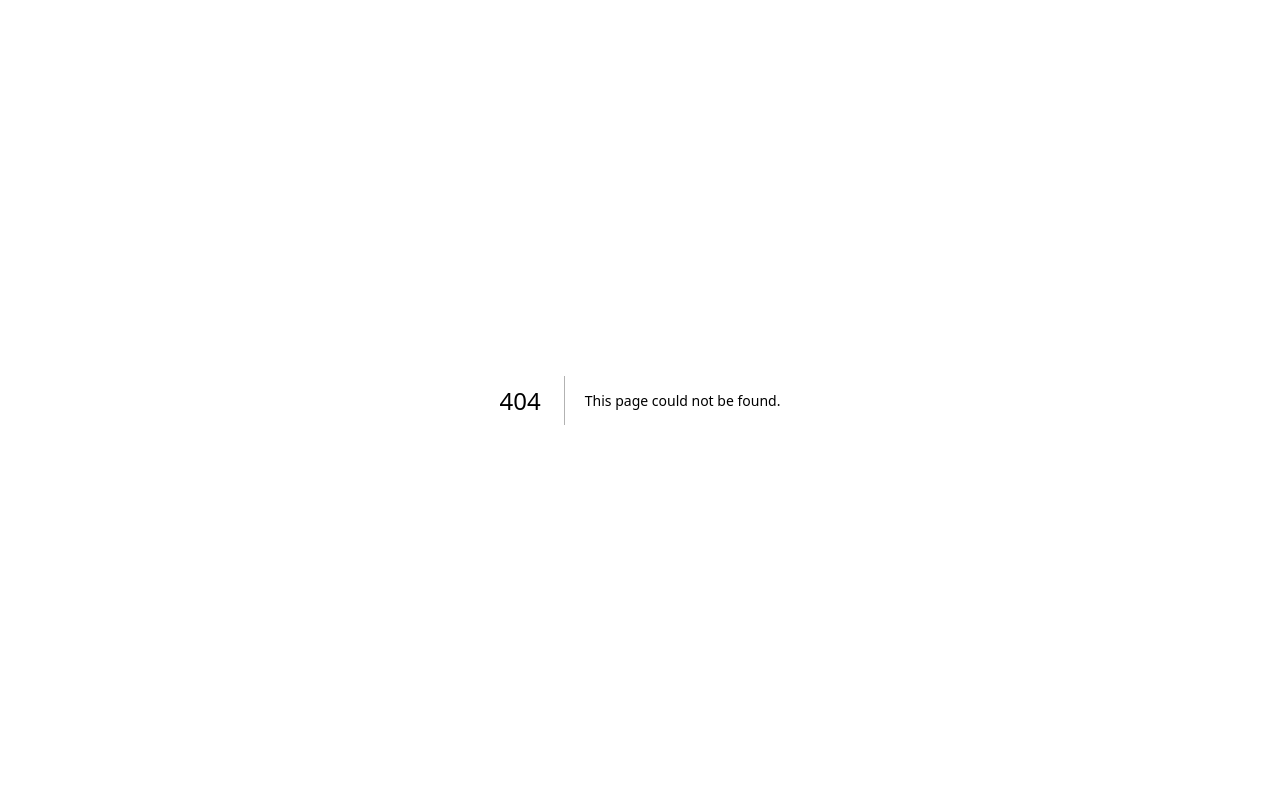
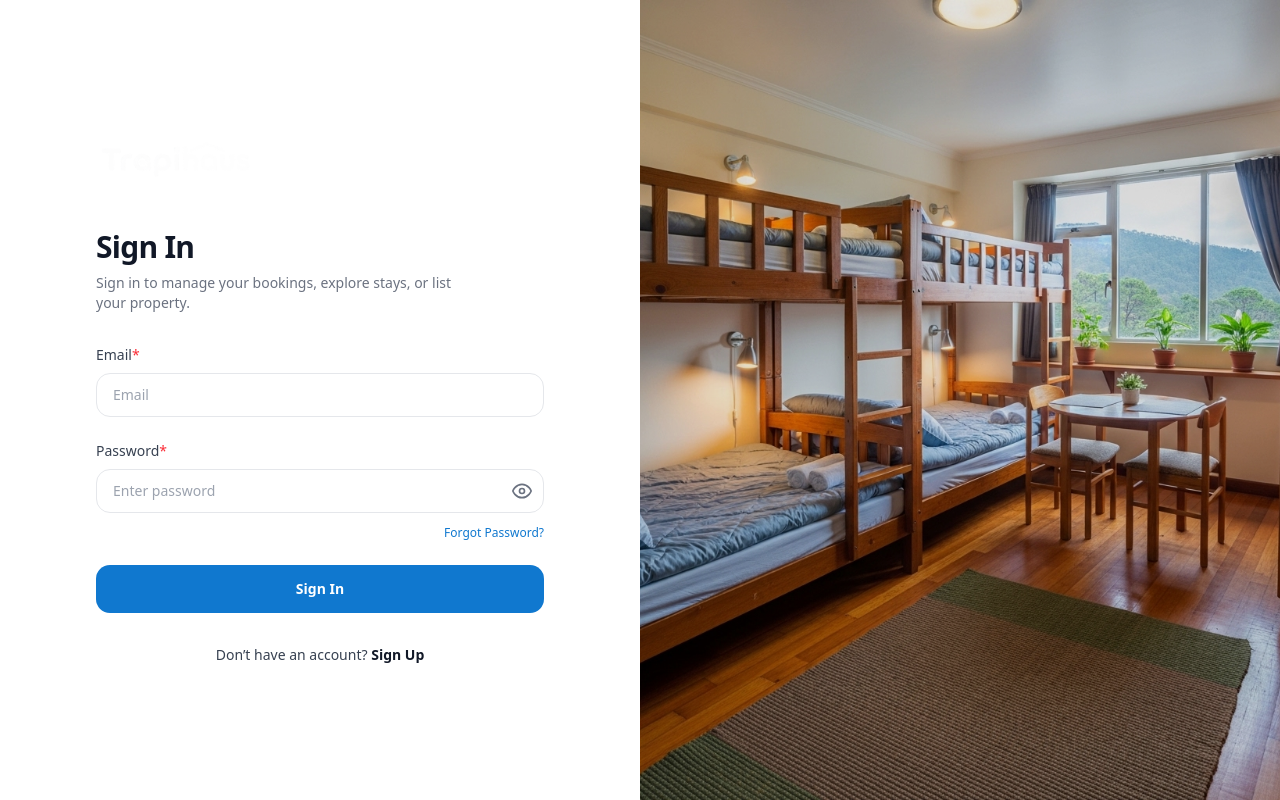
Before and after one commit to Inv8Solutions/trapihaus, a Next.js app: page /login in a window 1280 px wide. Before the commit this address had no page. Built offline with nearby package versions, Linux system fonts and the light colour scheme.

Commit message:
added login

```diff
--- a/src/app/components/layout/Navbar.tsx
+++ b/src/app/components/layout/Navbar.tsx
@@ -24,12 +24,18 @@ export default function Navbar() {
                 </div>
 
                 <div className="flex items-center space-x-3">
-                    <button className="px-4 py-2 bg-[#83C12C] hover:bg-green-500 text-white rounded-full font-medium shadow-sm focus:outline-none focus:ring-2 focus:ring-green-300">
+                    <Link
+                      href="/login"
+                      className={`px-4 py-2 rounded-full font-medium shadow-sm focus:outline-none focus:ring-2 focus:ring-green-300 transition-colors ${pathname === "/login" ? "bg-[#6AA71F] text-white" : "bg-[#83C12C] hover:bg-green-500 text-white"}`}
+                    >
                         Sign In
-                    </button>
-                    <button className="px-4 py-2 bg-[#F68109] hover:bg-orange-500 text-white rounded-full font-medium shadow-sm focus:outline-none focus:ring-2 focus:ring-orange-300">
+                    </Link>
+                    <Link
+                      href="/signup"
+                      className="px-4 py-2 bg-[#F68109] hover:bg-orange-500 text-white rounded-full font-medium shadow-sm focus:outline-none focus:ring-2 focus:ring-orange-300"
+                    >
                         Register
-                    </button>
+                    </Link>
                 </div>
             </div>
         </nav>
--- /dev/null
+++ b/src/app/login/page.tsx
@@ -0,0 +1,116 @@
+"use client";
+
+import { useState } from "react";
+import Image from "next/image";
+import Link from "next/link";
+
+// NOTE: This UI is Firebase-ready but does not initialize auth yet.
+// After adding Firebase, import signIn / related helpers from a client module.
+
+export default function LoginPage() {
+  const [showPassword, setShowPassword] = useState(false);
+  const [loading, setLoading] = useState(false);
+
+  const handleSubmit = (e: React.FormEvent) => {
+    e.preventDefault();
+    setLoading(true);
+    // Placeholder: integrate Firebase auth (signInWithEmailAndPassword) here.
+    setTimeout(() => setLoading(false), 800);
+  };
+
+  return (
+    <main className="min-h-screen w-full flex flex-col lg:flex-row p-0">
+      {/* Left: Form */}
+      <div className="relative flex w-full lg:w-1/2 items-center justify-center px-6 md:px-14 lg:px-20 py-10">
+        <div className="w-full max-w-md">
+        <div className="mb-10">
+          <Link href="/" className="inline-flex items-center gap-2">
+            <Image src="/logo.png" alt="Trapihaus logo" width={160} height={48} priority />
+          </Link>
+        </div>
+        <h1 className="text-3xl font-extrabold font-lexend tracking-tight mb-2 text-[#111827]">Sign In</h1>
+        <p className="text-sm text-[#6B7280] font-lexend mb-8 max-w-sm">
+          Sign in to manage your bookings, explore stays, or list your property.
+        </p>
+        <form onSubmit={handleSubmit} className="space-y-6" noValidate>
+          {/* Email */}
+            <div className="flex flex-col gap-2">
+              <label htmlFor="email" className="text-sm font-medium font-lexend text-[#374151]">
+                Email<span className="text-red-500">*</span>
+              </label>
+              <input
+                id="email"
+                name="email"
+                type="email"
+                required
+                placeholder="Email"
+                className="h-11 rounded-xl border border-[#E5E7EB] bg-white px-4 text-sm font-lexend placeholder:text-[#9CA3AF] focus:outline-none focus:ring-2 focus:ring-[#1078CF]/60 focus:border-[#1078CF]"
+                autoComplete="email"
+              />
+            </div>
+          {/* Password */}
+            <div className="flex flex-col gap-2">
+              <label htmlFor="password" className="text-sm font-medium font-lexend text-[#374151]">
+                Password<span className="text-red-500">*</span>
+              </label>
+              <div className="relative">
+                <input
+                  id="password"
+                  name="password"
+                  type={showPassword ? "text" : "password"}
+                  required
+                  placeholder="Enter password"
+                  className="h-11 w-full rounded-xl border border-[#E5E7EB] bg-white pr-11 px-4 text-sm font-lexend placeholder:text-[#9CA3AF] focus:outline-none focus:ring-2 focus:ring-[#1078CF]/60 focus:border-[#1078CF]"
+                  autoComplete="current-password"
+                />
+                <button
+                  type="button"
+                  onClick={() => setShowPassword((p) => !p)}
+                  aria-label={showPassword ? "Hide password" : "Show password"}
+                  className="absolute top-1/2 -translate-y-1/2 right-3 text-[#6B7280] hover:text-[#4B5563]"
+                >
+                  {showPassword ? (
+                    <svg xmlns="http://www.w3.org/2000/svg" viewBox="0 0 24 24" fill="none" stroke="currentColor" strokeWidth={2} strokeLinecap="round" strokeLinejoin="round" className="h-5 w-5"><path d="M17.94 17.94A10.07 10.07 0 0112 20c-7 0-10-8-10-8a18.29 18.29 0 014.06-5.94M9.9 4.24A9.12 9.12 0 0112 4c7 0 10 8 10 8a18.34 18.34 0 01-2.16 3.19M14.12 14.12a3 3 0 01-4.24-4.24" /><path d="M1 1l22 22" /></svg>
+                  ) : (
+                    <svg xmlns="http://www.w3.org/2000/svg" viewBox="0 0 24 24" fill="none" stroke="currentColor" strokeWidth={2} strokeLinecap="round" strokeLinejoin="round" className="h-5 w-5"><path d="M1 12s3-8 11-8 11 8 11 8-3 8-11 8S1 12 1 12z" /><circle cx="12" cy="12" r="3" /></svg>
+                  )}
+                </button>
+              </div>
+              <div className="flex justify-end mt-1">
+                <Link href="/forgot-password" className="text-xs font-lexend text-[#1078CF] hover:underline">
+                  Forgot Password?
+                </Link>
+              </div>
+            </div>
+          {/* Submit */}
+          <button
+            type="submit"
+            disabled={loading}
+            className="w-full h-12 rounded-xl bg-[#1078CF] hover:bg-[#0D68B5] active:bg-[#0B5A9C] text-white font-semibold text-sm font-lexend transition-colors disabled:opacity-60 disabled:cursor-not-allowed"
+          >
+            {loading ? "Signing In..." : "Sign In"}
+          </button>
+        </form>
+        <p className="mt-8 text-center text-sm font-lexend text-[#374151]">
+          Don’t have an account? {" "}
+          <Link href="/signup" className="font-semibold text-[#111827] hover:underline">
+            Sign Up
+          </Link>
+        </p>
+        </div>
+      </div>
+      {/* Right: Feature Image */}
+      <div className="relative w-full lg:w-1/2 h-[300px] sm:h-[400px] md:h-[500px] lg:h-auto min-h-[50vh] lg:min-h-screen overflow-hidden">
+        <Image
+          src="/apartments.jpg"
+          alt="Modern furnished apartment interior with mountain view through windows"
+          fill
+          priority
+          className="object-cover"
+          sizes="(max-width: 1024px) 100vw, 50vw"
+        />
+        <div className="absolute inset-0 bg-black/10" />
+      </div>
+    </main>
+  );
+}
--- /dev/null
+++ b/src/lib/auth/firebaseClient.ts
@@ -0,0 +1,33 @@
+// Firebase client initialization placeholder.
+// When enabling Firebase, install: npm i firebase
+// Then populate environment variables (never hardcode secrets):
+// FIREBASE_API_KEY, FIREBASE_AUTH_DOMAIN, FIREBASE_PROJECT_ID,
+// FIREBASE_STORAGE_BUCKET, FIREBASE_MESSAGING_SENDER_ID, FIREBASE_APP_ID
+
+// This file stays tree-shakable and safe; only client-side code imports it.
+
+// import { initializeApp, getApps, getApp } from "firebase/app";
+// import { getAuth } from "firebase/auth";
+
+// const firebaseConfig = {
+//   apiKey: process.env.NEXT_PUBLIC_FIREBASE_API_KEY,
+//   authDomain: process.env.NEXT_PUBLIC_FIREBASE_AUTH_DOMAIN,
+//   projectId: process.env.NEXT_PUBLIC_FIREBASE_PROJECT_ID,
+//   storageBucket: process.env.NEXT_PUBLIC_FIREBASE_STORAGE_BUCKET,
+//   messagingSenderId: process.env.NEXT_PUBLIC_FIREBASE_MESSAGING_SENDER_ID,
+//   appId: process.env.NEXT_PUBLIC_FIREBASE_APP_ID,
+// } as const;
+
+// export function getFirebaseApp() {
+//   return getApps().length ? getApp() : initializeApp(firebaseConfig);
+// }
+
+// export function getFirebaseAuth() {
+//   return getAuth(getFirebaseApp());
+// }
+
+// Example usage in a client component:
+// const auth = getFirebaseAuth();
+// signInWithEmailAndPassword(auth, email, password)
+
+export {}; // Keeps module clean until Firebase is activated.
```
Also changed, not shown: public/mainLogo.png (added).
